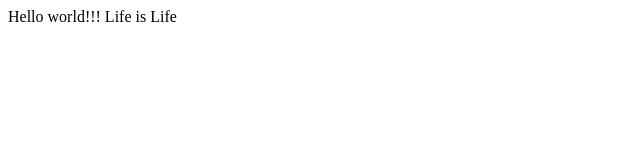
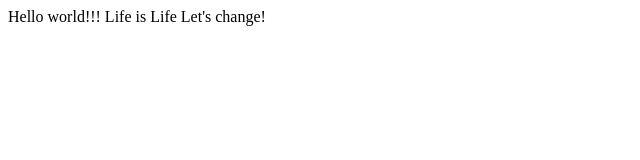
Before and after one commit to Panagiotis-Floratos/dokgit, a plain HTML site: page index.html in a window 1280 px wide. Shown: the whole page, without its empty margins (0-640 px from the left). Drawn offline with Linux system fonts and the light colour scheme.

Commit message:
Add a change

```diff
--- a/index.html
+++ b/index.html
@@ -7,5 +7,6 @@
 </head>
 <body>
     Hello world!!! Life is Life
+    Let's change!
 </body>
 </html>
```
